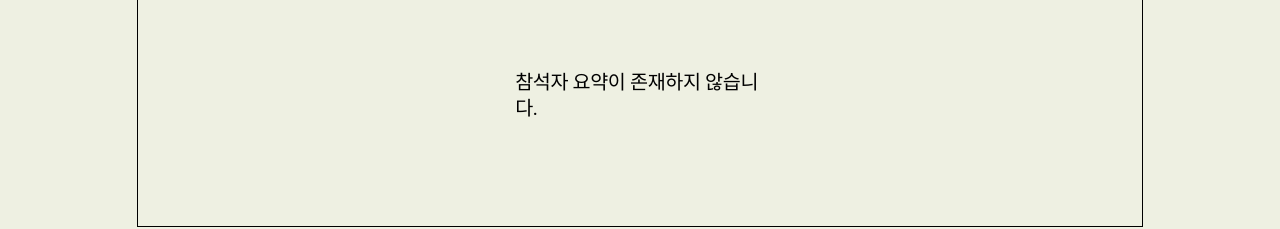
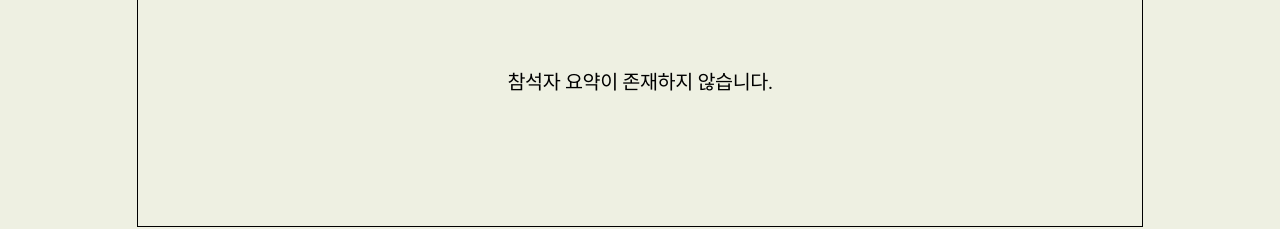
Before and after one commit to Wedit-project/Client, a React (Vite) app in the folder Wedit-Client/: page /analysis in a window 1280 px wide. Shown: the part 487-716 px from the top of the page. Built offline with nearby package versions, Linux system fonts and the light colour scheme; a web font is replaced by a local one.

Commit message:
fix: 반응형 수정

```diff
--- a/Wedit-Client/src/components/analysispage/ParticipantsSummary.jsx
+++ b/Wedit-Client/src/components/analysispage/ParticipantsSummary.jsx
@@ -16,7 +16,7 @@ export default ParticipantsSummary;
 const SummaryWrapper = styled.div`
     width: 123rem;
     height: 42rem;
-    border: 1px solid ${theme.colors.gray[900]};
+    border: 0.1rem solid ${theme.colors.gray[900]};
 `;
 
 const SummaryTitle = styled.div`
@@ -35,9 +35,10 @@ const SummaryContent = styled.div`
     font-size: ${theme.fontSize.xlarge};
     font-weight: ${theme.font.medium.fontWeight};
     margin-top: 15.8rem;
-    margin-left: 46.2rem;
-    margin-right: 46.1rem;
     margin-bottom: 15.8rem;
+    display: flex;
+    justify-content: center;
+    text-align: center;
     line-height: 133.333%;
     letter-spacing: -0.0456rem;
 `;
--- a/Wedit-Client/src/components/analysispage/VisitorsCount.jsx
+++ b/Wedit-Client/src/components/analysispage/VisitorsCount.jsx
@@ -22,7 +22,7 @@ export default VisitorsCount;
 const VisitorsWrapper = styled.div`
   width: 123rem;
   height: 20.4rem;
-  border: 1px solid ${theme.colors.gray[900]};
+  border: 0.1rem solid ${theme.colors.gray[900]};
   margin-bottom: 1.7rem;
 `;
 
```
